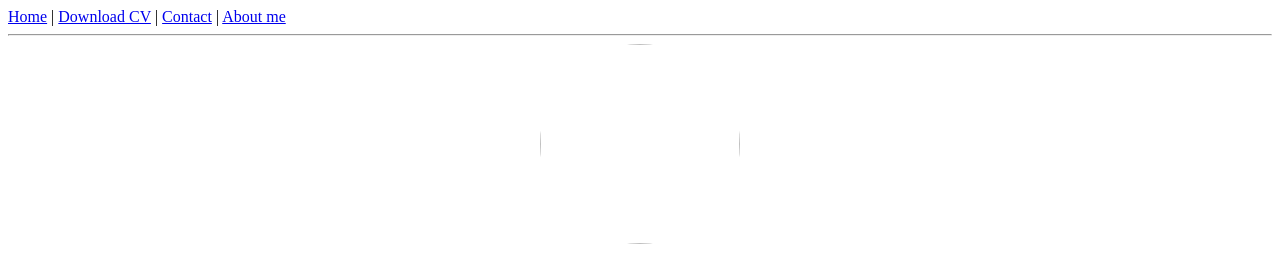
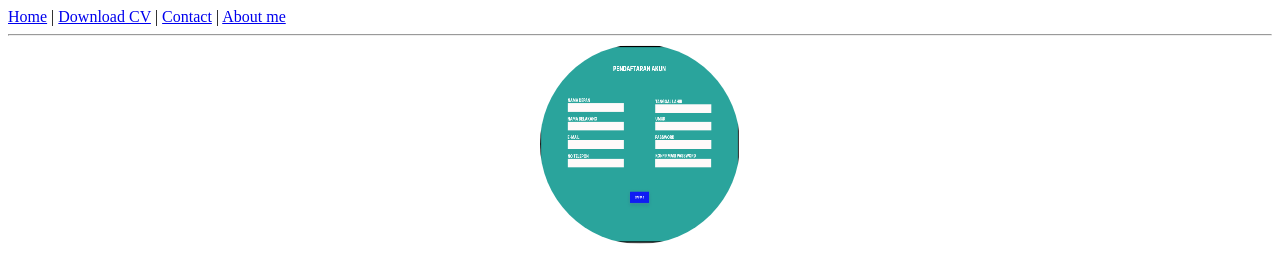
Before and after one commit to Ayu1906/biodata.github.io, a plain HTML site: page index.html in a window 1280 px wide. Shown: the top 266 px of the page. Drawn offline with Linux system fonts and the light colour scheme.

Commit message:
Update index.html

```diff
--- a/index.html
+++ b/index.html
@@ -18,7 +18,7 @@
     <hr />
 
     <header style="text-align: center;">
-        <img src="image/foto-profile.jpg" width="200" height="200" style="border-radius: 50%;"/>
+        <img src="foto.webp" width="200" height="200" style="border-radius: 50%;"/>
         <h1>Imro'atus Ayu Sholikhah</h1>
         <p>(Web Developer)</p>
     </header>
```
